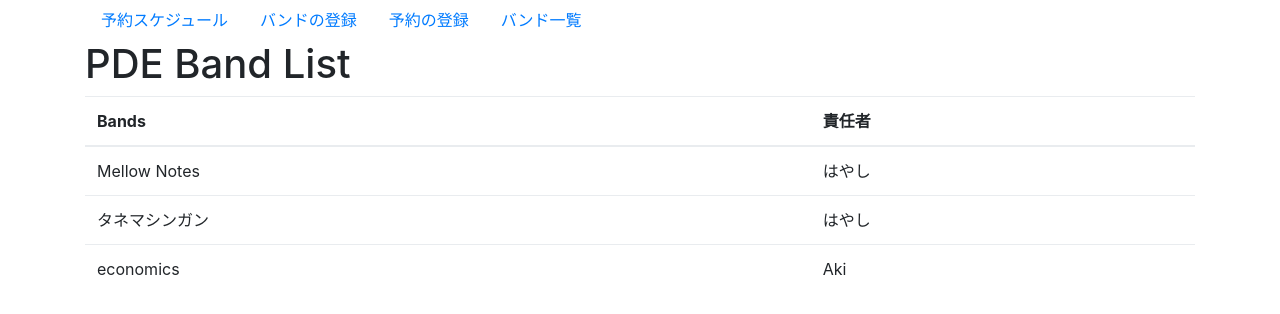
After one commit to RingSho/pde_reservation_system, a Django app: page /equipment_management/show_band_list in a window 1280 px wide. The commit adds this page. Shown: the top 314 px of the page. Run offline with Django 3.2, Linux system fonts and the light colour scheme; data comes from the database, SQL or seed files in the repository; both versions use the stored data as it was after the commit; some libraries are stand-ins or nearby versions.

Commit message:
add: band list page

```diff
--- /dev/null
+++ b/equipment_management/templates/equipment_management/band_list.html
@@ -0,0 +1,24 @@
+{% extends 'equipment_management/base.html' %}
+
+{% block content %}
+
+<h1>PDE Band List</h1>
+
+<table class="table">
+  <thead>
+    <tr>
+      <th>Bands</th>
+      <th>責任者</th>
+    </tr>
+  </thead>
+  <tbody>
+    {% for band in bands %}
+    <tr>
+      <td>{{ band.band_name }}</td>
+      <td>{{ band.responsible_person_name }}</td>
+    </tr>
+  {% endfor %}
+  </tbody>
+</table>
+
+{% endblock %}
--- a/equipment_management/templates/equipment_management/base.html
+++ b/equipment_management/templates/equipment_management/base.html
@@ -13,8 +13,9 @@
     <div class="container">
         <nav class="nav">
             <a class="nav-link" href="{% url 'equipment:index' %}">予約スケジュール</a>
-            <a class="nav-link" href="{% url 'equipment:add_band' %}">バンドの追加</a>
-            <a class="nav-link" href="{% url 'equipment:add_schedule' %}">予約の追加</a>
+            <a class="nav-link" href="{% url 'equipment:add_band' %}">バンドの登録</a>
+            <a class="nav-link" href="{% url 'equipment:add_schedule' %}">予約の登録</a>
+            <a class="nav-link" href="{% url 'equipment:show_band_list' %}">バンド一覧</a>
           </nav>
       {% block content %}
       {% endblock %}
--- a/equipment_management/urls.py
+++ b/equipment_management/urls.py
@@ -7,4 +7,5 @@ urlpatterns = [
   path('', views.index, name='index'),
   path('add_band/', views.add_band, name='add_band'),
   path('add_schedule/', views.add_schedule, name='add_schedule'),
+  path('show_band_list', views.show_band_list, name='show_band_list'),
 ]
--- a/equipment_management/views.py
+++ b/equipment_management/views.py
@@ -29,3 +29,9 @@ def add_schedule(request):
     'form' : ScheduleCreateForm()
   }
   return render(request, 'equipment_management/band_form.html', context)
+
+def show_band_list(request):
+  context ={
+      'bands' : Band.objects.all(),
+  }
+  return render(request, 'equipment_management/band_list.html', context)
```
Also changed, not shown: db.sqlite3.
